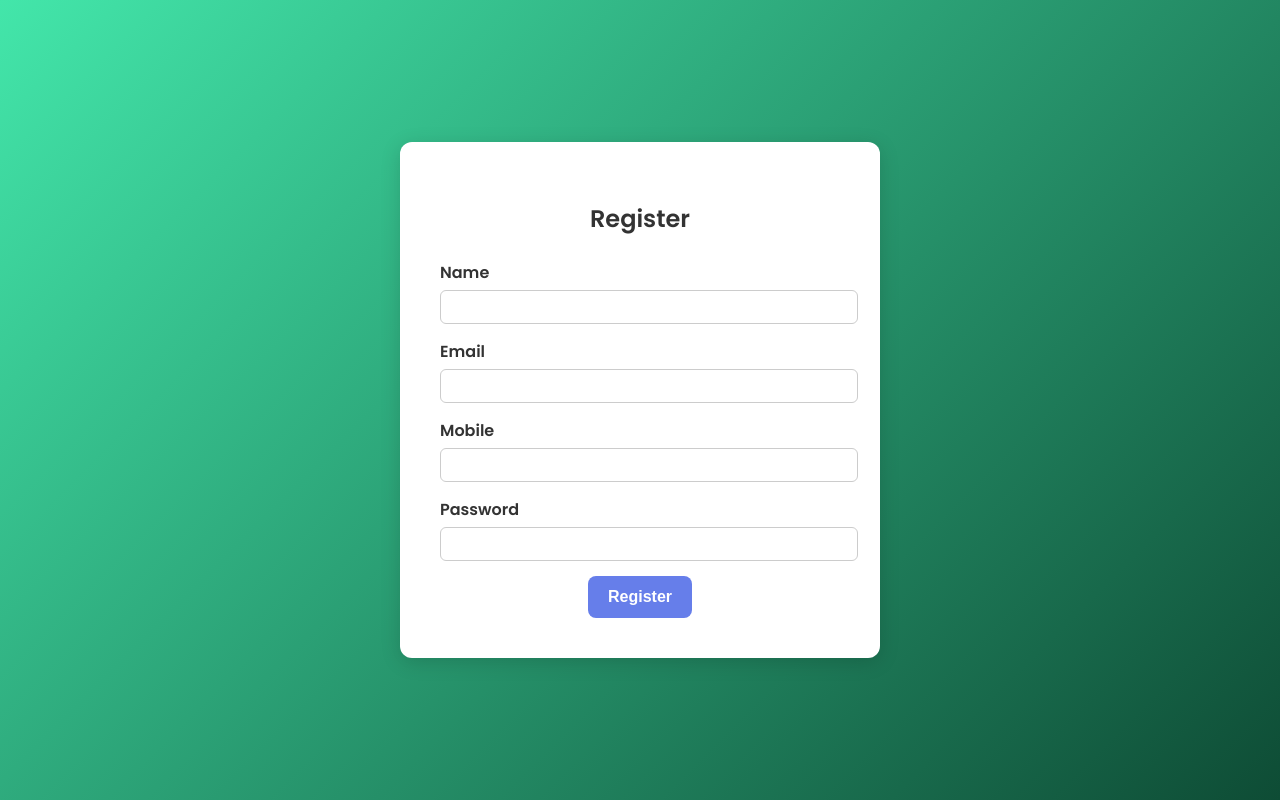
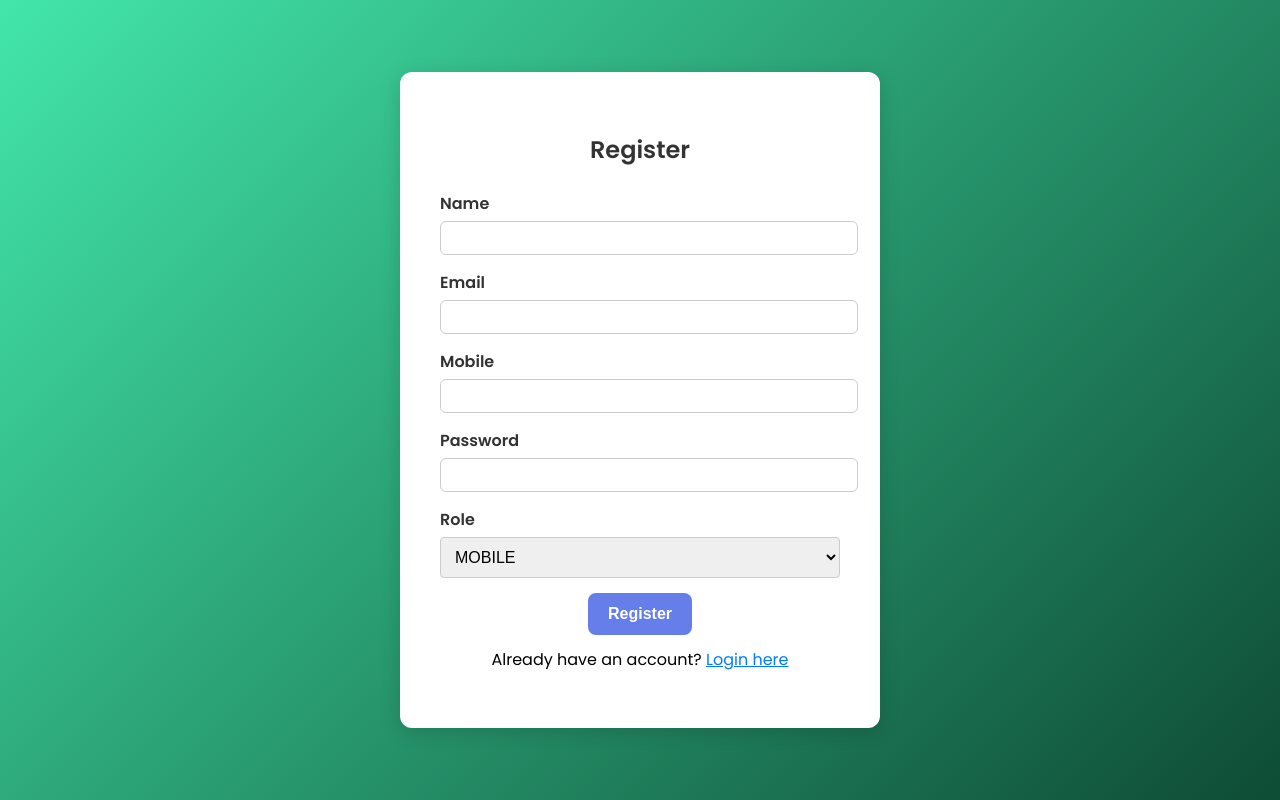
Before and after one commit to ajay-baviskar/JewelHouse-Frontend, a React (Vite) app: page /register in a window 1280 px wide. Built offline with nearby package versions, Linux system fonts and the light colour scheme.

Commit message:
added login

```diff
--- a/src/pages/Auth/Login.jsx
+++ b/src/pages/Auth/Login.jsx
@@ -1,5 +1,5 @@
 import { useState } from "react";
-import { useNavigate } from "react-router-dom";
+import { useNavigate, Link } from "react-router-dom"; // ✅ Added Link
 import "../../styles/Auth.css";
 import Input from "../../components/Input";
 
@@ -74,6 +74,11 @@ const Login = () => {
         <button type="submit" className="submit-btn">
           Login
         </button>
+
+        {/* ✅ Register link */}
+        <p className="auth-link">
+          Don't have an account? <Link to="/register">Register</Link>
+        </p>
       </form>
     </div>
   );
--- a/src/pages/Auth/Register.jsx
+++ b/src/pages/Auth/Register.jsx
@@ -1,13 +1,16 @@
 import { useState } from "react";
+import { useNavigate, Link } from "react-router-dom"; // ⬅️ Add Link and useNavigate
 import "../../styles/Auth.css";
 import Input from "../../components/Input";
 
 const Register = () => {
+  const navigate = useNavigate(); // ⬅️ For redirecting
   const [formData, setFormData] = useState({
     name: "",
     email: "",
     mobile: "",
     password: "",
+    role: "MOBILE", // Default role
   });
 
   const [message, setMessage] = useState("");
@@ -28,9 +31,20 @@ const Register = () => {
       const data = await res.json();
 
       if (res.ok) {
-        setMessage("✅ Registration successful!");
+        setMessage("✅ Registration successful! Redirecting to login...");
         setMessageType("success");
-        setFormData({ name: "", email: "", mobile: "", password: "" });
+        setFormData({
+          name: "",
+          email: "",
+          mobile: "",
+          password: "",
+          role: "MOBILE",
+        });
+
+        // Redirect to login after 2 seconds
+        setTimeout(() => {
+          navigate("/login");
+        }, 2000);
       } else {
         setMessage(data.message || "❌ Registration failed. Try again.");
         setMessageType("error");
@@ -41,7 +55,7 @@ const Register = () => {
       setMessageType("error");
     }
 
-    // Auto-clear message after 5 seconds
+    // Clear message after 5 seconds
     setTimeout(() => {
       setMessage("");
       setMessageType("");
@@ -54,9 +68,7 @@ const Register = () => {
         <h2>Register</h2>
 
         {message && (
-          <div className={`form-message ${messageType}`}>
-            {message}
-          </div>
+          <div className={`form-message ${messageType}`}>{message}</div>
         )}
 
         <Input label="Name" name="name" value={formData.name} onChange={handleChange} />
@@ -69,7 +81,30 @@ const Register = () => {
           value={formData.password}
           onChange={handleChange}
         />
+
+        {/* Role Dropdown */}
+        <div className="form-group">
+          <label htmlFor="role">Role</label>
+          <select
+            name="role"
+            value={formData.role}
+            onChange={handleChange}
+            className="input-field"
+          >
+            <option value="MOBILE">MOBILE</option>
+            <option value="ADMIN">ADMIN</option>
+          </select>
+        </div>
+
         <button type="submit" className="submit-btn">Register</button>
+
+        {/* ✅ Login Link */}
+        <p style={{ marginTop: "12px", textAlign: "center" }}>
+          Already have an account?{" "}
+          <Link to="/login" style={{ color: "#007bff", textDecoration: "underline" }}>
+            Login here
+          </Link>
+        </p>
       </form>
     </div>
   );
--- a/src/styles/Auth.css
+++ b/src/styles/Auth.css
@@ -103,3 +103,29 @@
     transform: translateY(0);
   }
 }
+.auth-link {
+  text-align: center;
+  margin-top: 15px;
+  font-size: 14px;
+}
+
+.auth-link a {
+  color: #0e4c35;
+  text-decoration: none;
+  font-weight: 500;
+}
+
+.auth-link a:hover {
+  text-decoration: underline;
+}
+.form-group {
+  margin-bottom: 16px;
+}
+
+.input-field {
+  width: 100%;
+  padding: 10px;
+  border-radius: 4px;
+  border: 1px solid #ccc;
+  font-size: 16px;
+}
```
